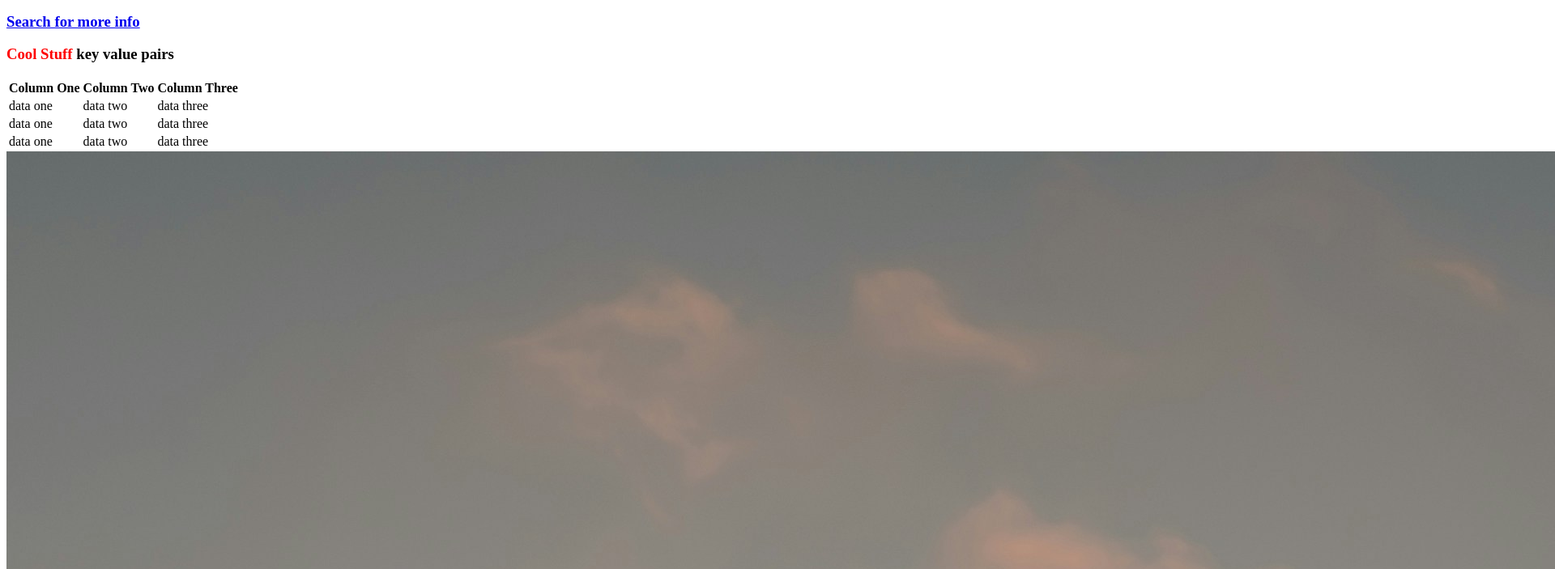
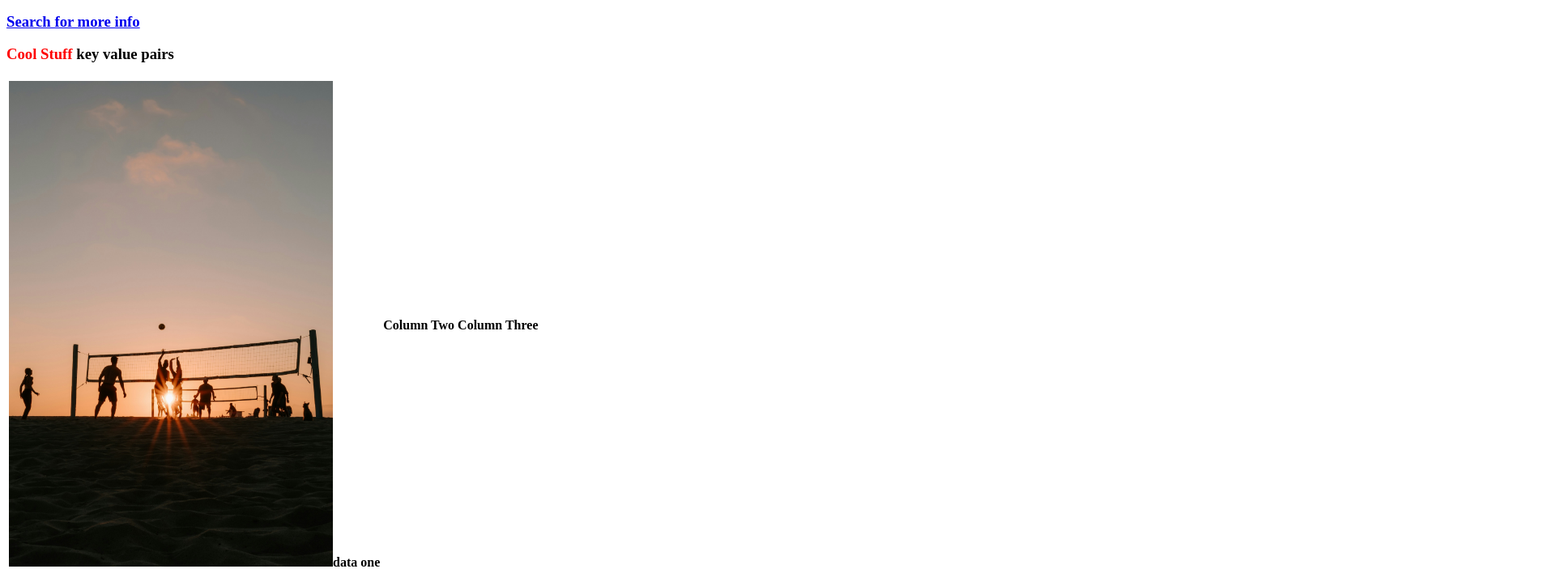
Before and after one commit to WSec22/it105-web, a plain HTML site: page index.html in a window 1280 px wide. Shown: the part 271-974 px from the top of the page at 81% size, 1920 px wide, since content can reach past the window. Drawn offline with Linux system fonts and the light colour scheme.

Commit message:
Update index.html

```diff
--- a/index.html
+++ b/index.html
@@ -26,14 +26,14 @@
   <table>
     <thead>
       <tr>
-        <th> Column One</th>
+        <th><img width="400" src="Beach Volleyball.jpg" alt="image-of-man-on-motorcyle"/>data one</td Column One</th>
         <th> Column Two</th>
         <th>Column Three</th>
         </tr>
       </thead>
     <tbody>
       <tr>
-        <td>data one</td>
+        <td><img width="400" src="Beach Volleyball.jpg" alt="image-of-man-on-motorcyle"/>data one</td>
         <td>data two</td>
         <td>data three</td>
       </tr>
@@ -49,7 +49,6 @@
       </tr>
     </tbody>
     </table>
-  <img src="Beach Volleyball.jpg" alt="image-of-man-on-motorcyle"/>
   </p>
 </p>
 </body>
```
